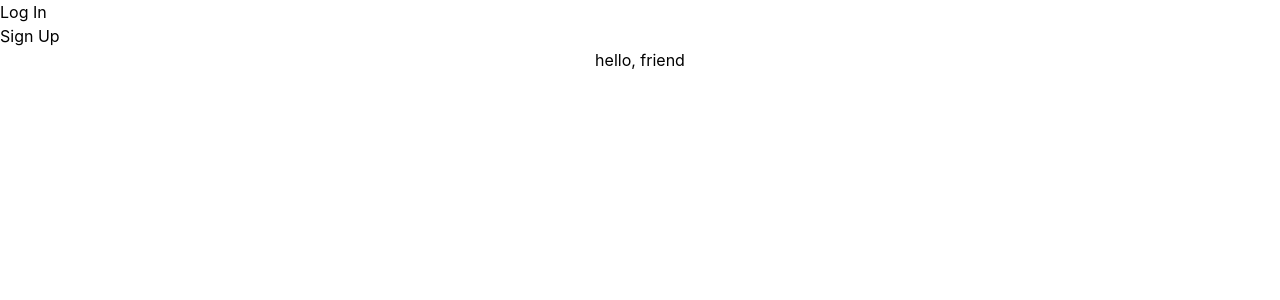
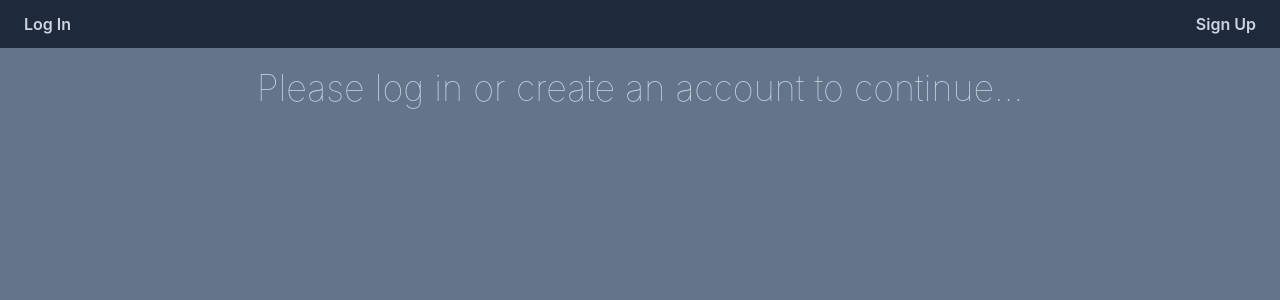
Before and after one commit to maxmay94/password_manager_frontend, a React (Create React App) app: page / in a window 1280 px wide. Shown: the top 300 px of the page. Built offline with nearby package versions, Linux system fonts and the light colour scheme; no server answers.

Commit message:
begin passService.js

```diff
--- a/public/index.html
+++ b/public/index.html
@@ -24,7 +24,7 @@
       work correctly both with client-side routing and a non-root public URL.
       Learn how to configure a non-root public URL by running `npm run build`.
     -->
-    <title>React App</title>
+    <title>Max pass</title>
   </head>
   <body>
     <noscript>You need to enable JavaScript to run this app.</noscript>
--- a/src/App.jsx
+++ b/src/App.jsx
@@ -23,7 +23,7 @@ const App = () => {
   }
 
   return (
-    <>
+    <div className='bg-slate-500 h-screen'>
       <NavBar user={user} handleLogout={handleLogout} />
       <Routes>
         <Route path="/" element={<Landing user={user} />} />
@@ -50,7 +50,7 @@ const App = () => {
           }
         />
       </Routes>
-    </>
+    </div>
   )
 }
 
--- a/src/components/NavBar/NavBar.jsx
+++ b/src/components/NavBar/NavBar.jsx
@@ -4,18 +4,18 @@ const NavBar = ({ user, handleLogout }) => {
   return (
     <>
       {user ?
-        <nav className='bg-slate-800 font-semibold text-white'>
+        <nav className='bg-slate-800 font-semibold text-slate-300'>
           <ul className='flex p-3'>
-            <li className='flex-1 ml-3'>Welcome, {user.name}</li>
-            <li className='flex-1 ml-16'><Link to="" onClick={handleLogout}>LOG OUT</Link></li>
-            <li className='mr-3'><Link to="/changePassword">Change Password</Link></li>
+            <li className='flex-1 ml-3 hover:text-emerald-600'>Welcome, {user.name}</li>
+            <li className='flex-1 ml-16 hover:text-amber-400'><Link to="" onClick={handleLogout}>LOG OUT</Link></li>
+            <li className='mr-3 hover:text-amber-400'><Link to="/changePassword">Change Password</Link></li>
           </ul>
         </nav>
       :
-        <nav>
-          <ul>
-            <li><Link to="/login">Log In</Link></li>
-            <li><Link to="/signup">Sign Up</Link></li>
+        <nav className='bg-slate-800 font-semibold text-slate-300'>
+          <ul className='flex p-3'>
+            <li className='flex-1 ml-3 hover:text-emerald-600'><Link to="/login">Log In</Link></li>
+            <li className='mr-3 hover:text-amber-400'><Link to="/signup">Sign Up</Link></li>
           </ul>
         </nav>
       }
--- a/src/pages/Landing/Landing.jsx
+++ b/src/pages/Landing/Landing.jsx
@@ -1,9 +1,7 @@
-import styles from './Landing.module.css'
-
 const Landing = ({ user }) => {
   return (
-    <main className={styles.container}>
-      <h1>hello, {user ? user.name : 'friend'}</h1>
+    <main className='text-center'>
+      <h1 className='p-5 text-4xl font-thin text-slate-300'>{user ? 'Hello ' + user.name + '.' : 'Please log in or create an account to continue...'}</h1>
     </main>
   )
 }
--- a/src/pages/Landing/Landing.module.css
+++ /dev/null
@@ -1,5 +0,0 @@
-.container {
-  display: flex;
-  align-items: center;
-  flex-direction: column;
-}
--- /dev/null
+++ b/src/services/passService.js
@@ -0,0 +1,17 @@
+import * as tokenService from '../services/tokenService'
+
+const BASE_URL = `${process.env.REACT_APP_BACKEND_SERVER_URL}/api/passwords`
+
+const getAllPasswords = async() => {
+  try{
+    const res = await fetch(BASE_URL, {
+      headers: { Authorization: `Bearer ${tokenService.getToken()}` },
+      method: 'GET'
+    })
+    return await res.json()
+  } catch (err) {
+    throw err
+  }
+}
+
+export { getAllPasswords }
```
